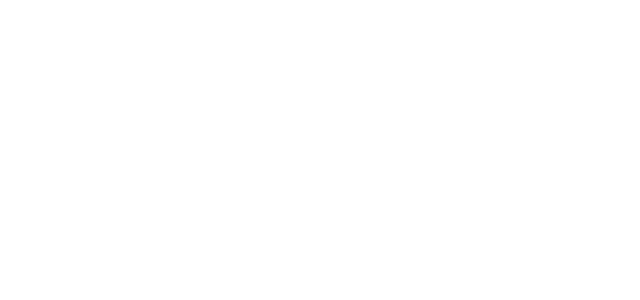
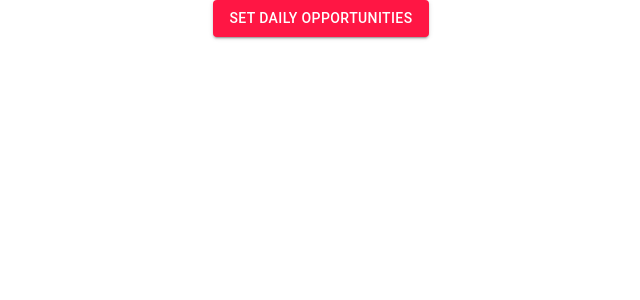
Before and after one commit to kieranongh/ec-discount-demo, a React (Create React App) app: page / in a window 1280 px wide. Shown: the top 300 px of the page, without its empty margins (319-959 px from the left). Built offline with nearby package versions, Linux system fonts and the light colour scheme; the HTML template or start-up script is replaced by a standard one.

Commit message:
Create Home page

```diff
--- a/src/App.js
+++ b/src/App.js
@@ -3,11 +3,12 @@
 import { ThemeProvider } from '@material-ui/core/styles'
 
 import theme from './config/theme'
+import Home from './pages/home'
 
 const App = () => {
   return (
     <ThemeProvider theme={theme}>
-
+      <Home />
     </ThemeProvider>
   )
 }
--- /dev/null
+++ b/src/pages/home.jsx
@@ -0,0 +1,23 @@
+import React from 'react'
+
+import Grid from '@material-ui/core/Grid'
+import Button from '@material-ui/core/Button'
+
+const Home = () => {
+  return (
+    <Grid
+      className="home"
+      container
+      justify="center"
+      spacing={2}
+    >
+      <Grid item>
+        <Button variant="contained" color="primary">
+          Set Daily Opportunities
+        </Button>
+      </Grid>
+    </Grid>
+  )
+}
+
+export default Home
--- /dev/null
+++ b/src/pages/style.scss
@@ -0,0 +1,3 @@
+.home {
+  height: 100vh;
+}
```
